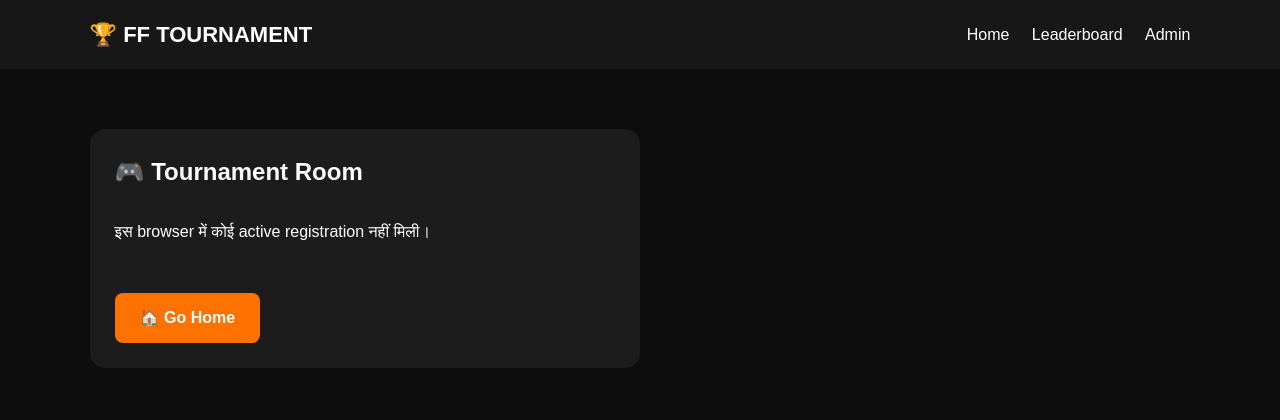
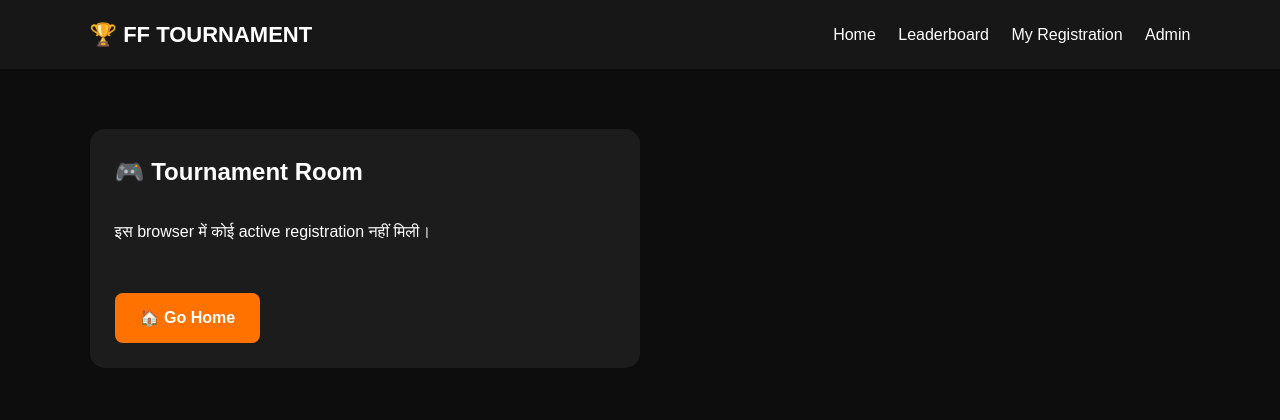
Before and after one commit to workload139-creator/Freefire-touranament, a Flask app: page /room in a window 1280 px wide. Shown: the top 420 px of the page. Run offline with Flask 3, Linux system fonts and the light colour scheme; some libraries are stand-ins or nearby versions.

Commit message:
Update room.html

```diff
--- a/templates/room.html
+++ b/templates/room.html
@@ -10,9 +10,7 @@
         content="width=device-width, initial-scale=1.0"
     >
 
-    <title>
-        Tournament Room
-    </title>
+    <title>Tournament Room</title>
 
     <link
         rel="stylesheet"
@@ -33,12 +31,16 @@
 
     <nav>
 
-        <a href="{{ url_for('home') }}">
+        <a href="{{ url_for('index') }}">
             Home
         </a>
 
         <a href="{{ url_for('leaderboard') }}">
             Leaderboard
+        </a>
+
+        <a href="{{ url_for('my_registration') }}">
+            My Registration
         </a>
 
         <a href="{{ url_for('admin') }}">
@@ -50,18 +52,18 @@
 </header>
 
 
-
 <section class="form-section">
 
 
 {% if not registration %}
 
+<!-- =====================================================
+     NO REGISTRATION
+====================================================== -->
 
 <div class="main-form">
 
-    <h1>
-        🎮 Tournament Room
-    </h1>
+    <h1>🎮 Tournament Room</h1>
 
     <p>
         इस browser में कोई active registration नहीं मिली।
@@ -70,7 +72,7 @@
     <br>
 
     <a
-        href="{{ url_for('home') }}"
+        href="{{ url_for('index') }}"
         class="btn"
     >
         🏠 Go Home
@@ -79,9 +81,11 @@
 </div>
 
 
-
 {% elif not verified %}
 
+<!-- =====================================================
+     PAYMENT PENDING
+====================================================== -->
 
 <div class="main-form">
 
@@ -90,36 +94,51 @@
     </h1>
 
     <p>
-        Player:
-        <strong>{{ registration[1] }}</strong>
+        <strong>Player:</strong>
+        {{ registration[1] }}
+    </p>
+
+    <p>
+        <strong>Team:</strong>
+        {{ registration[2] }}
+    </p>
+
+    <p>
+        <strong>UID:</strong>
+        {{ registration[3] }}
+    </p>
+
+    <hr>
+
+    <h3>
+        💳 Payment Status
+    </h3>
+
+    <p>
+        ⏳ आपका payment अभी Admin द्वारा verify नहीं हुआ है।
+    </p>
+
+    <p>
+        Payment verify होने के बाद Room Details दिखाई देंगी।
     </p>
 
     <br>
 
-    <p>
-        UID:
-        <strong>{{ registration[2] }}</strong>
-    </p>
-
-    <br>
-
-    <p>
-        आपका payment अभी admin द्वारा verify नहीं हुआ है।
-    </p>
-
-    <br>
-
-    <p>
-        Payment verify होने के बाद Room ID और Password
-        यहाँ दिखाई देंगे।
-    </p>
+    <a
+        href="{{ url_for('my_registration') }}"
+        class="btn"
+    >
+        👤 My Registration
+    </a>
 
 </div>
 
 
-
 {% elif not room_ready %}
 
+<!-- =====================================================
+     PAYMENT VERIFIED BUT ROOM NOT PUBLISHED
+====================================================== -->
 
 <div class="main-form">
 
@@ -128,41 +147,63 @@
     </h1>
 
     <p>
-        Player:
-        <strong>{{ registration[1] }}</strong>
+        <strong>Player:</strong>
+        {{ registration[1] }}
+    </p>
+
+    <p>
+        <strong>Team:</strong>
+        {{ registration[2] }}
+    </p>
+
+    <p>
+        <strong>UID:</strong>
+        {{ registration[3] }}
+    </p>
+
+    <hr>
+
+    <h3>
+        🎮 Payment Verified Successfully
+    </h3>
+
+    <p>
+        आपका payment Admin ने verify कर दिया है।
     </p>
 
     <br>
 
     <p>
-        UID:
-        <strong>{{ registration[2] }}</strong>
+        ⏳ Room ID और Password अभी Admin ने publish नहीं किए हैं।
+    </p>
+
+    <p>
+        Admin मैच से पहले भी Room Details publish कर सकता है।
     </p>
 
     <br>
 
     <p>
-        🎮 Payment verified successfully.
+        Room Details publish होने के बाद इसी page पर दिखाई देंगी।
     </p>
 
     <br>
 
-    <p>
-        ⏳ Admin ने अभी Room ID और Password create नहीं किया है।
-    </p>
-
-    <br>
-
-    <p>
-        Room create होते ही इसी page पर दिखाई देगा।
-    </p>
+    <a
+        href="{{ url_for('my_registration') }}"
+        class="btn"
+    >
+        🔄 Check My Registration
+    </a>
 
 </div>
 
 
-
 {% else %}
 
+<!-- =====================================================
+     ROOM READY
+====================================================== -->
 
 <div class="main-form room-card">
 
@@ -171,13 +212,18 @@
     </h1>
 
     <p>
-        Player:
-        <strong>{{ registration[1] }}</strong>
+        <strong>Player:</strong>
+        {{ registration[1] }}
     </p>
 
     <p>
-        UID:
-        <strong>{{ registration[2] }}</strong>
+        <strong>Team:</strong>
+        {{ registration[2] }}
+    </p>
+
+    <p>
+        <strong>UID:</strong>
+        {{ registration[3] }}
     </p>
 
     <hr>
@@ -190,7 +236,7 @@
         </h2>
 
         <div class="room-value">
-            {{ registration[5] }}
+            {{ registration[6] }}
         </div>
 
 
@@ -199,7 +245,7 @@
         </h2>
 
         <div class="room-value">
-            {{ registration[6] }}
+            {{ registration[7] }}
         </div>
 
     </div>
@@ -210,8 +256,15 @@
 
     <p class="warning">
 
-        ⚠️ Room ID और Password केवल registered player
-        के लिए हैं। इसे किसी दूसरे player के साथ share न करें।
+        ⚠️ Room ID और Password केवल registered players
+        के लिए हैं।
+
+    </p>
+
+
+    <p class="warning">
+
+        इसे दूसरे players के साथ share न करें।
 
     </p>
 
@@ -220,7 +273,15 @@
 
 
     <a
-        href="{{ url_for('home') }}"
+        href="{{ url_for('my_registration') }}"
+        class="btn"
+    >
+        👤 My Registration
+    </a>
+
+
+    <a
+        href="{{ url_for('index') }}"
         class="btn"
     >
         🏠 Home
@@ -233,7 +294,6 @@
 
 
 </section>
-
 
 
 <footer>
@@ -250,4 +310,5 @@
 
 
 </body>
+
 </html>
```
